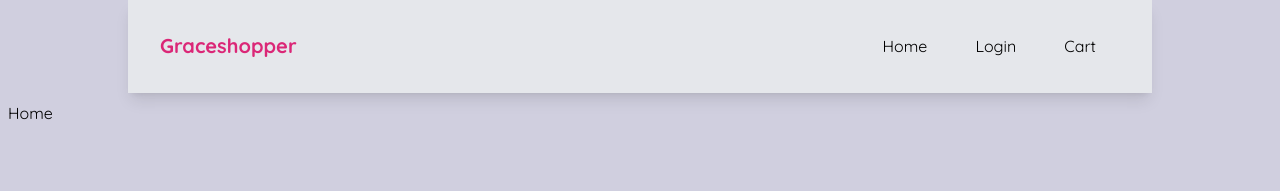
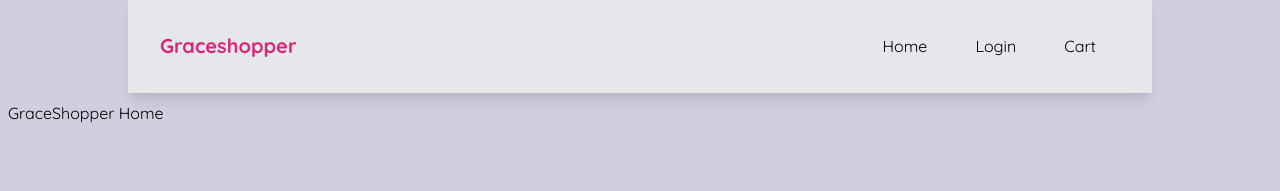
Before and after one commit to dalesyth/GraceShopper, a React (Vite) app: page /home in a window 1280 px wide. Shown: the top 191 px of the page. Built offline with nearby package versions, Linux system fonts and the light colour scheme; no server answers.

Commit message:
created react router and tailwind css

```diff
--- a/src/components/Home.jsx
+++ b/src/components/Home.jsx
@@ -19,7 +19,7 @@ const Home = () => {
     getItems();
   }, []);
 
-  return <div>Home</div>;
+  return <div>GraceShopper Home</div>;
 };
 
 export default Home;
```
